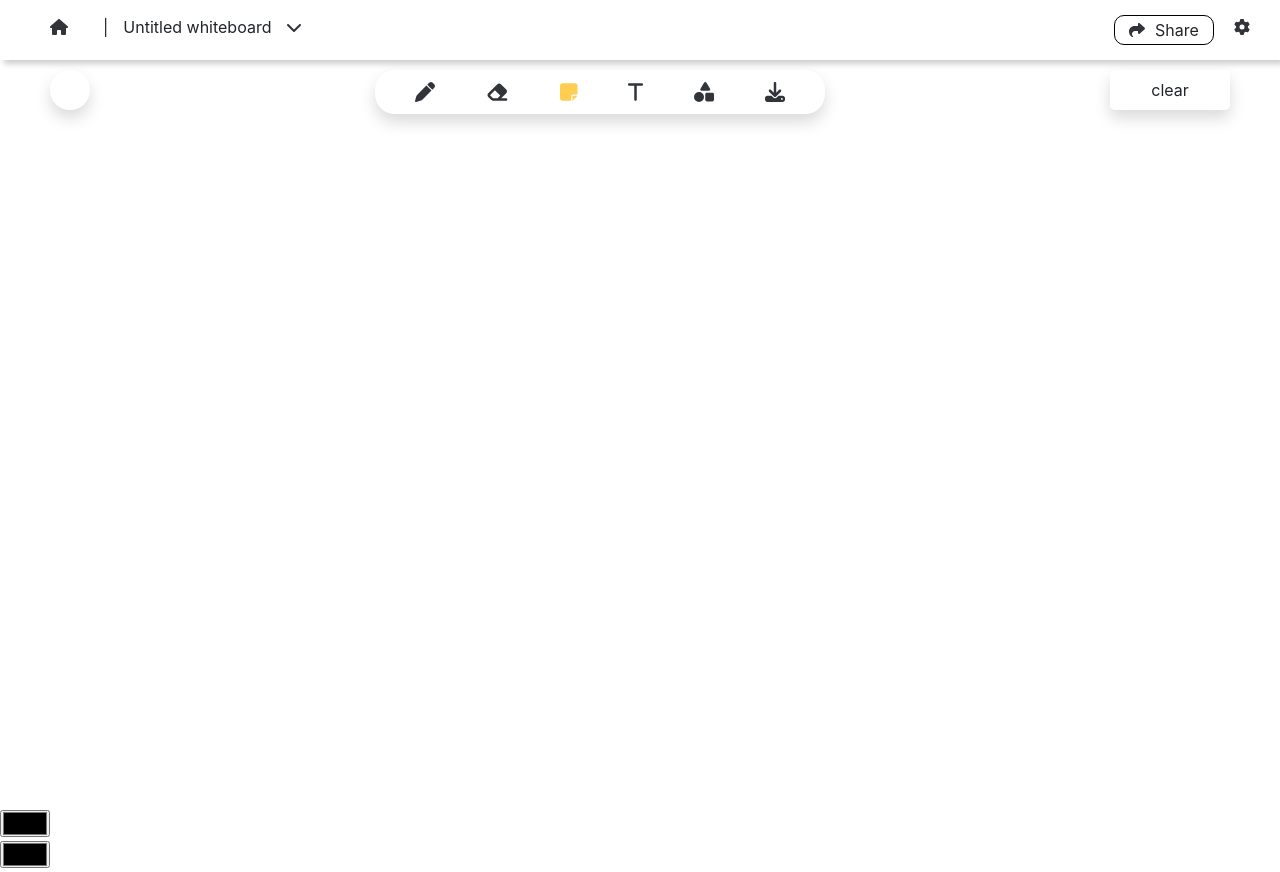
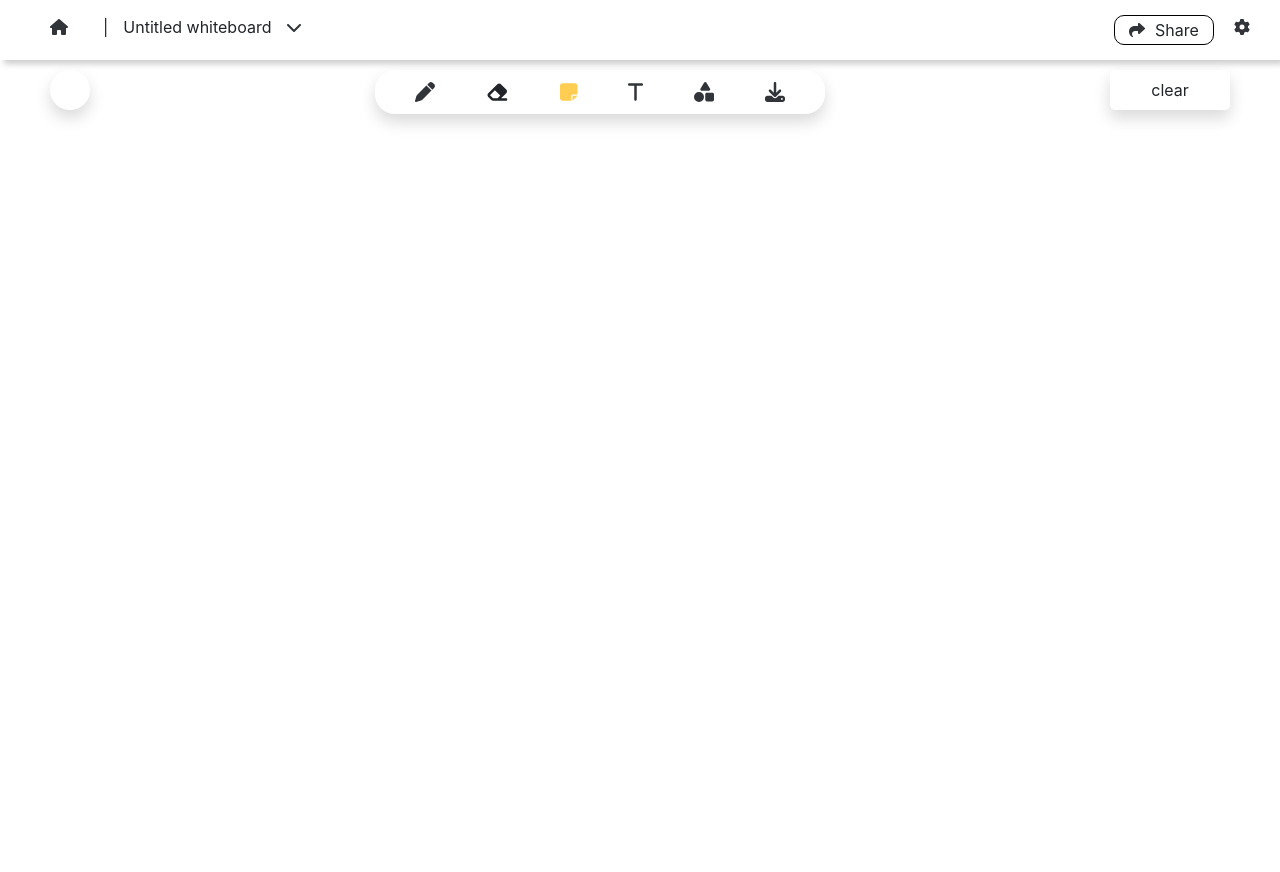
Before and after one commit to Vaishali054/VirtualWhiteboard, a React (Create React App) app: page / in a window 1280 px wide. After the commit the page ends 800 px from the top, so only its background shows below. Built offline with nearby package versions, Linux system fonts and the light colour scheme.

Commit message:
eraser functionality

```diff
--- a/src/Provider/Provider.jsx
+++ b/src/Provider/Provider.jsx
@@ -1,4 +1,4 @@
-import React, { createContext, useContext, useState } from "react";
+import React, { createContext, useContext, useState, useRef } from "react";
 
 const WhiteboardContext = createContext();
 
@@ -12,7 +12,9 @@ export const WhiteboardProvider = ({ children }) => {
   const [canvases, setCanvases] = useState([]);
   //pen color functionality
   const [color, setColor] = useState("#000000"); //default color
-
+  //eraser
+  const [isErasing, setIsErasing] = useState(false);
+  const contextRef = useRef(null);
 
   const clearWhiteboard = () => {
     setClearScreen(true);
@@ -35,16 +37,36 @@ const zoomOut = () => {
     }
   };
 
+  const eraser = () => {
+    const context = contextRef.current;
+
+    if (!context) {
+      return; // Ensure context is available
+    }
+
+    if (isErasing) {
+      context.globalCompositeOperation = "destination-out";
+      context.strokeStyle = 'white'; // Set the color to white for erasing
+    } else {
+      context.globalCompositeOperation = "source-over";
+      context.strokeStyle = color; // Set the current color
+    }
+  };
+
+
+  const toggleEraser = () => {
+    setIsErasing(!isErasing);
+  };
 
   return (
-    <WhiteboardContext.Provider value={{ clearScreen, clearWhiteboard, resetClearScreen,zoomIn,zoomOut,canvases,setCanvases, color, setColor}}>
+    <WhiteboardContext.Provider value={{ clearScreen, clearWhiteboard, resetClearScreen,zoomIn,zoomOut,canvases,setCanvases, color, setColor, eraser, isErasing, toggleEraser}}>
       {children}
-      <div>
+      {/* <div>
         <input
           type="color"
           value={color}
           onChange={(e)=>setColor(e.target.value)}/>
-      </div>
+      </div> */}
     </WhiteboardContext.Provider>
   );
 };
--- a/src/components/Toolkit/Toolkit.jsx
+++ b/src/components/Toolkit/Toolkit.jsx
@@ -101,6 +101,11 @@ export default function Toolkit() {
     clearWhiteboard();
   };
 
+  //eraser
+  const { eraser } = useWhiteboard();
+
+
+
    //pen tool
    const [isColorPickerVisible, setColorPickerVisible] = useState(false);
    const [penColor, setPenColor] = useState("black");
@@ -157,12 +162,12 @@ export default function Toolkit() {
 
           </div>
           <div className="erarser">
-            <FontAwesomeIcon
-              className="custom.icon"
-              icon={faEraser}
-              size="lg"
-              style={{ color: "#313539" }}
-            />
+              <FontAwesomeIcon
+                className="custom.icon"
+                icon={faEraser}
+                size="lg"
+                onClick={eraser}
+              />
           </div>
           <div className="stickynotes" onClick={toggleStickyNote}>
             <FontAwesomeIcon
--- a/src/components/whiteboard/Whiteboard.jsx
+++ b/src/components/whiteboard/Whiteboard.jsx
@@ -1,5 +1,6 @@
 import React, { useRef, useEffect, useState } from "react";
 import { useWhiteboard } from "../../Provider/Provider";
+
 
 export default function Whiteboard() {
   const { clearScreen, resetClearScreen, zoomLevel } = useWhiteboard();
@@ -8,7 +9,7 @@ export default function Whiteboard() {
   const [isDrawing, setIsDrawing] = useState(false);
   const [color, setColor] = useState('black');
   const [canvasSize, setCanvasSize] = useState({ width: 0, height: 0 });
-
+  const [eraserSize, setEraserSize] = useState(10); // Adjust the size as needed
   useEffect(() => {
     const canvas = canvasRef.current;
     const context = canvas.getContext("2d");
@@ -69,6 +70,7 @@ export default function Whiteboard() {
     contextRef.current.lineTo(offsetX, offsetY);
     contextRef.current.strokeStyle = color;
     contextRef.current.stroke();
+    // const context = contextRef.current;
   };
 
   const stopDrawing = () => {
@@ -115,13 +117,13 @@ export default function Whiteboard() {
         onTouchStart={handleTouchStart}
         onTouchMove={handleTouchMove}
         onTouchEnd={handleTouchEnd}
-        style={{ touchAction: "none", width: "100vw", height: "85vh" }}
+        style={{ touchAction: "none", width: "100vw", height: "75vh" }}
       />
-      <input
+      {/* <input
         type="color"
         value={color}
         onChange={(e) => setColor(e.target.value)}
-      />
+      /> */}
     </div>
   );
 }
```
